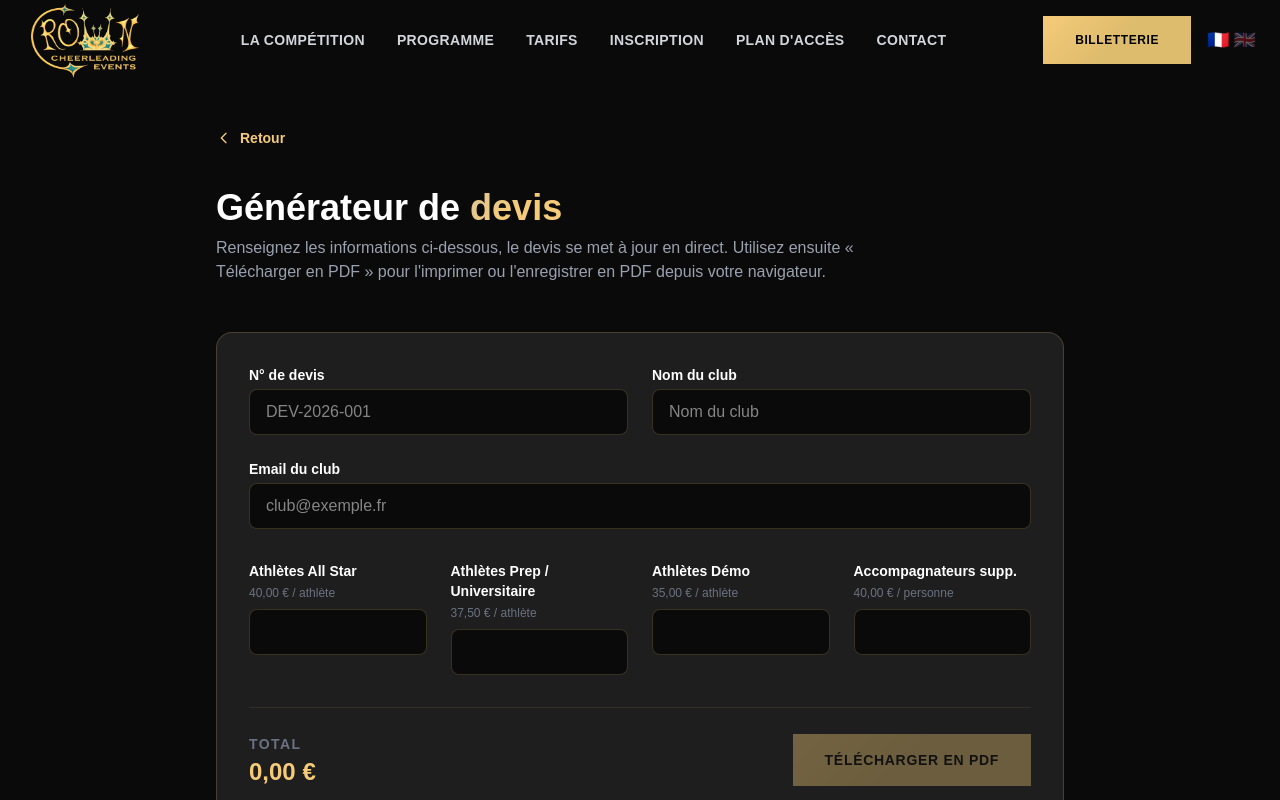
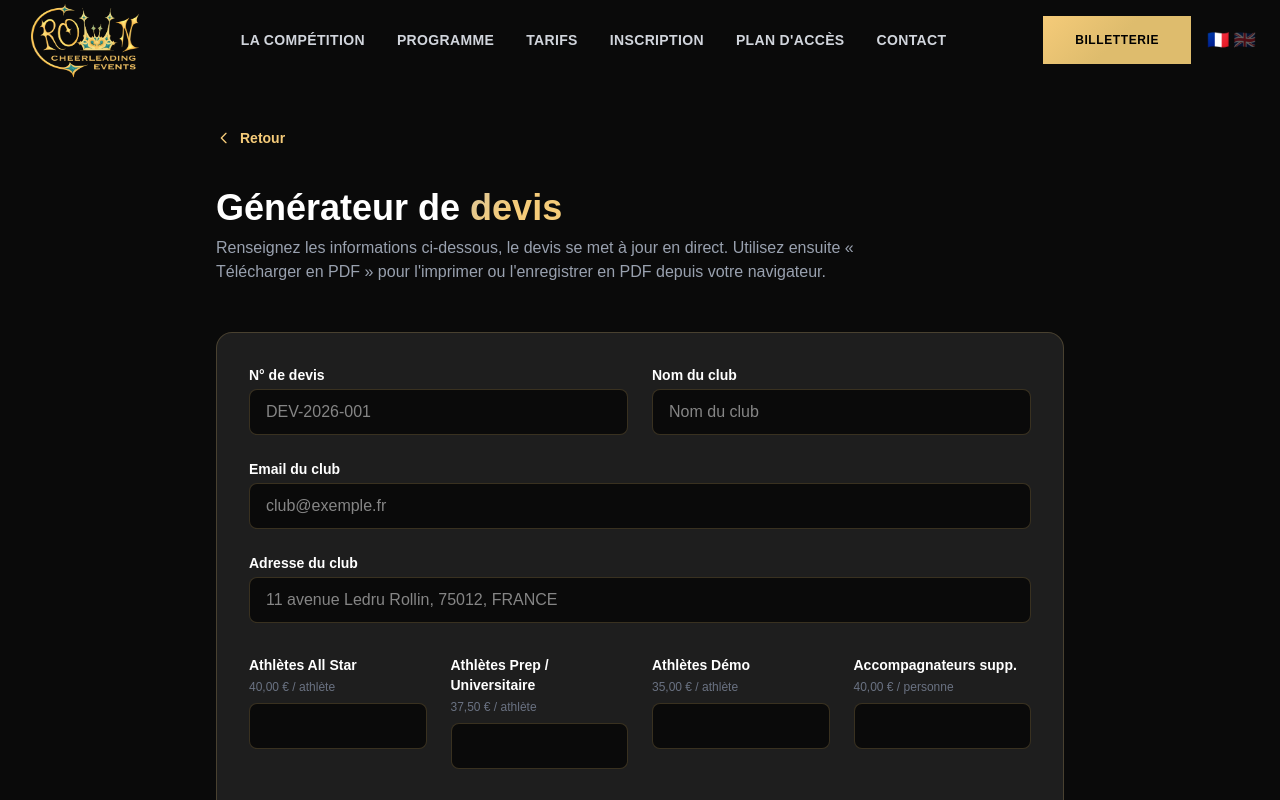
Before and after one commit to BouysselCamille/crown-cheerleading-event, a React (Vite) app: page /admin-da7c27dc/generateur-devis in a window 1280 px wide. Shown: the top 800 px of the page. Built offline with nearby package versions, Linux system fonts and the light colour scheme.

Commit message:
feat: add adress to quote

```diff
--- a/src/pages/GenerateurDevis.jsx
+++ b/src/pages/GenerateurDevis.jsx
@@ -45,6 +45,7 @@ export function GenerateurDevis() {
   const [numeroDevis, setNumeroDevis] = useState('');
   const [nomClub, setNomClub] = useState('');
   const [emailClub, setEmailClub] = useState('');
+  const [adresseClub, setAdresseClub] = useState('');
   const [nbAllstar, setNbAllstar] = useState('');
   const [nbPrep, setNbPrep] = useState('');
   const [nbDemo, setNbDemo] = useState('');
@@ -271,6 +272,16 @@ export function GenerateurDevis() {
                 className="w-full bg-crown-black border border-gold/20 rounded-lg px-4 py-2.5 text-white focus:outline-none focus:border-gold transition-colors"
               />
             </label>
+            <label className="block md:col-span-2">
+              <span className="block text-sm font-display font-semibold text-white mb-1">Adresse du club</span>
+              <input
+                type="text"
+                placeholder="11 avenue Ledru Rollin, 75012, FRANCE"
+                value={adresseClub}
+                onChange={(e) => setAdresseClub(e.target.value)}
+                className="w-full bg-crown-black border border-gold/20 rounded-lg px-4 py-2.5 text-white focus:outline-none focus:border-gold transition-colors"
+              />
+            </label>
           </div>
 
           <div className="grid grid-cols-1 md:grid-cols-2 lg:grid-cols-4 gap-6 mb-8">
@@ -356,6 +367,7 @@ export function GenerateurDevis() {
             <div className="label">Destinataire</div>
             <div className="name">{nomClub || '—'}</div>
             <div className="email">{emailClub || '—'}</div>
+            <div>{adresseClub || '—'}</div>
           </div>
 
           <h2 className="section">Détail des prestations</h2>
```
